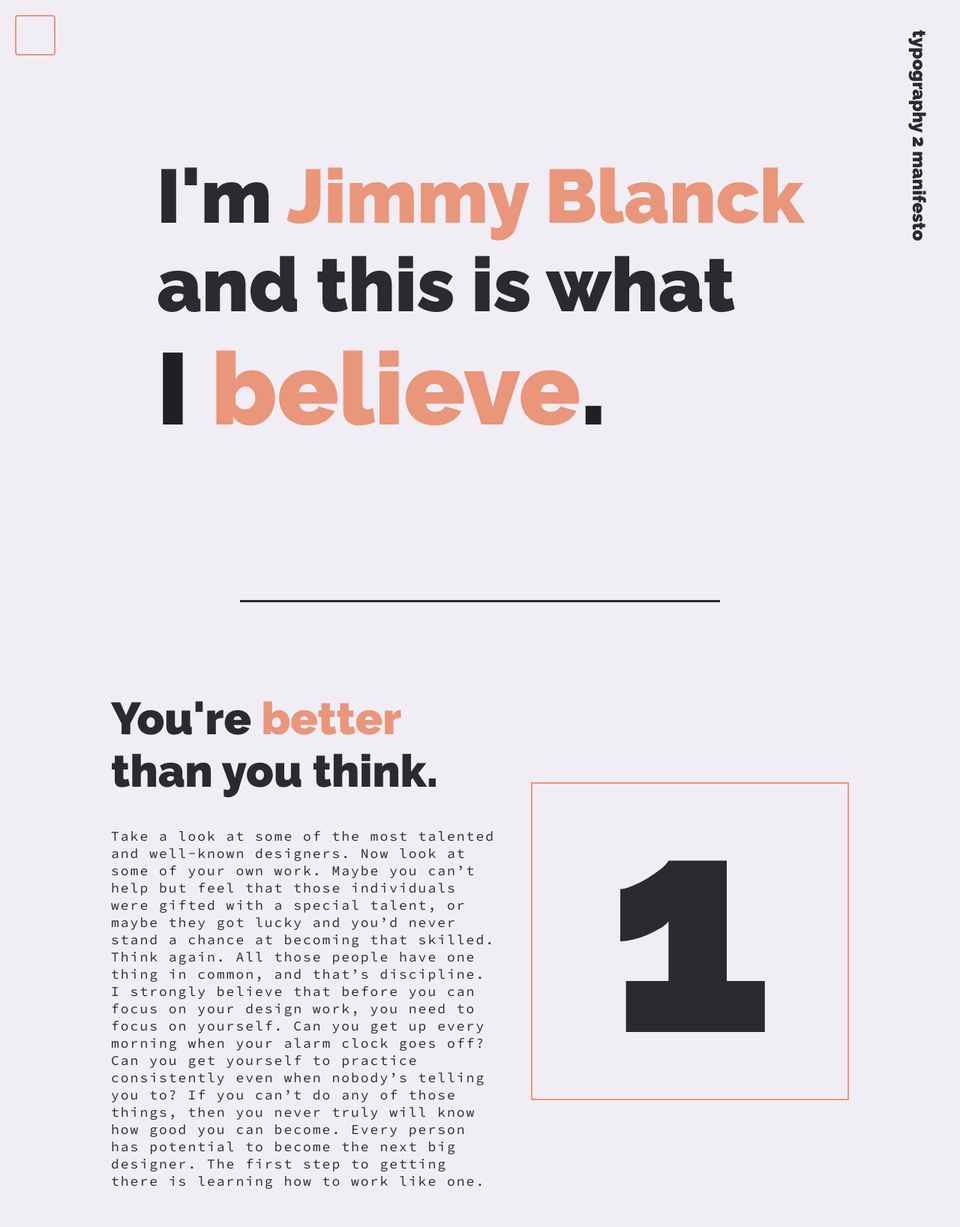
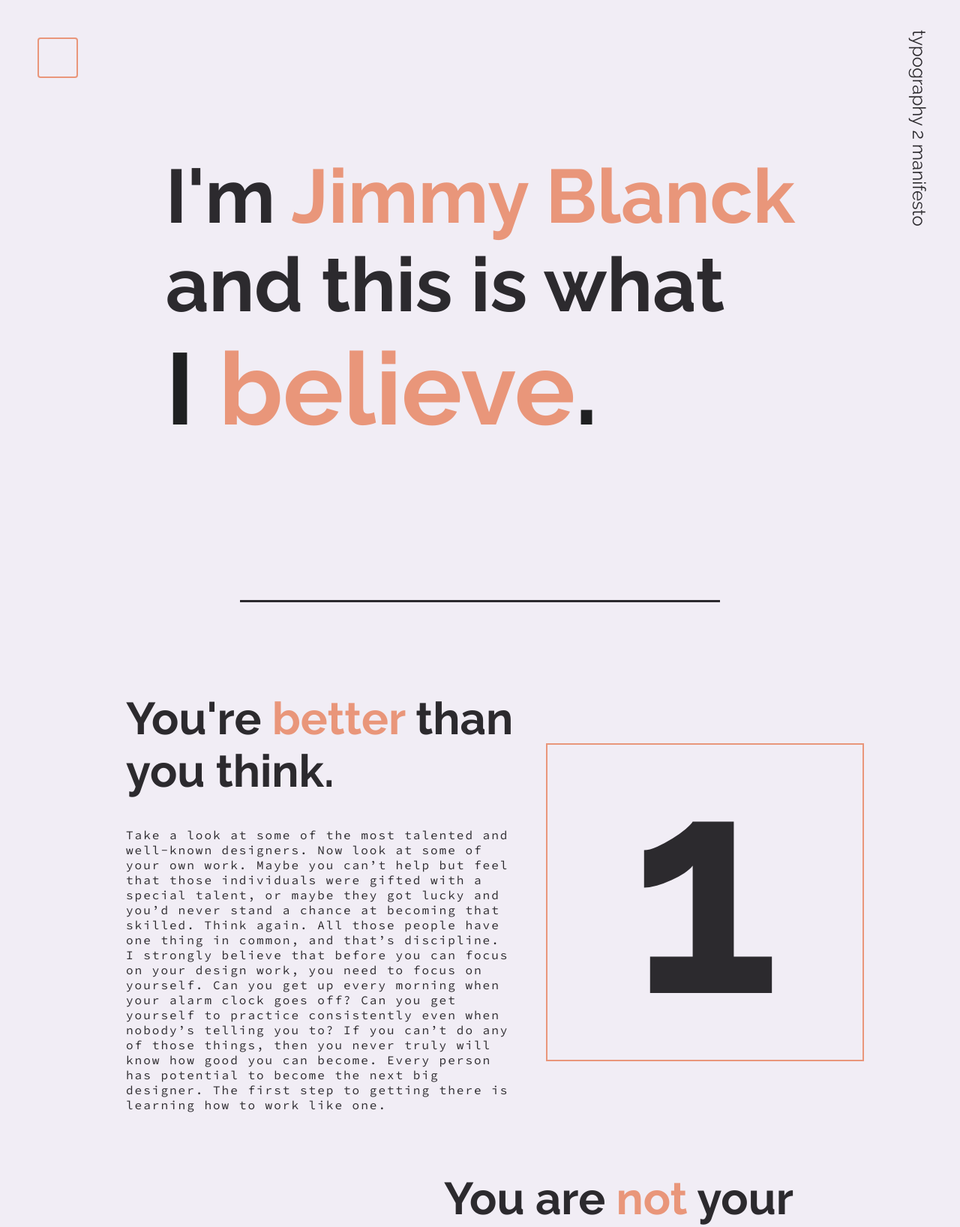
Before and after one commit to coconut-junior/manifesto-site, a plain HTML site: page index.html in a window 1280 px wide. Shown: the top 1636 px of the page at 75% size. Drawn offline with Linux system fonts and the light colour scheme; some icons are missing.

Commit message:
fixed mobile scaling

```diff
--- a/index.html
+++ b/index.html
@@ -5,6 +5,8 @@
 	<link rel="stylesheet" type="text/css" href="style.css">
 	<link href="https://fonts.googleapis.com/css2?family=Source+Code+Pro&display=swap" rel="stylesheet">
 	<link href="https://fonts.googleapis.com/css2?family=Raleway:wght@900&display=swap" rel="stylesheet">
+	<link href="https://fonts.googleapis.com/css2?family=Raleway&display=swap" rel="stylesheet">
+	<link href="https://fonts.googleapis.com/css2?family=Raleway:wght@400;700&display=swap" rel="stylesheet">
 	<link rel="stylesheet" href="https://d1azc1qln24ryf.cloudfront.net/114779/Socicon/style-cf.css?u8vidh">
 </head>
 <body>
@@ -35,7 +37,7 @@
 
 			</h3>
 		</div>
-		<div class = "banner" style = "flex-direction: row-reverse;">
+		<div class = "banner" style = "flex-direction: row-reverse; margin-bottom: 80px;">
 			<h1 style = "line-height: 250px;">3</h1>
 			<h3>Design is not <span class = "emphasis">everything<span>.
 				<div class = "info-block">
@@ -46,14 +48,6 @@
 
 		<div class = "cursor"></div>
 	</div>
-
-	<script>
-		const cursor = document.querySelector('.cursor');
-
-		document.addEventListener('mousemove', e => {
-			cursor.setAttribute("style", "top: " + (e.pageY - 40) + "px;" + "left: " + (e.pageX - 40) + "px;")
-		})
-	</script>
-
+	<script type="text/javascript" src = "scripts/cursor-anim.js"></script>
 </body>
 </html>
--- /dev/null
+++ b/scripts/cursor-anim.js
@@ -0,0 +1,5 @@
+const cursor = document.querySelector('.cursor');
+
+document.addEventListener('mousemove', e => {
+	cursor.setAttribute("style", "top: " + (e.pageY - 40) + "px;" + "left: " + (e.pageX - 40) + "px;")
+})
--- a/style.css
+++ b/style.css
@@ -236,8 +236,11 @@ a {
 }
 
 @media (min-width: 320px) {
+	.feature {
+		flex-direction: row;
+	}
 	h2 {
-		transform: scale(0.6);
+		transform: scale(0.5);
 	}
 	h1 {
 		transform: scale(0.8);
@@ -246,8 +249,23 @@ a {
 	h3 {
 		padding: 40px;
 	}
+	.vert-text {
+		font-size: 32px;
+	}
+	.info-block {
+		font-size: 16px;
+	}
+	.smlink {
+		font-size: 32px;
+		left: 50px;
+		top: 50px;
+	}
 	.banner {
 		flex-wrap: wrap;
+		padding: 0px;
+	}
+	.cursor {
+		opacity: 0%;
 	}
 }
 
@@ -261,8 +279,19 @@ a {
 	h3 {
 		padding: 40px;
 	}
+	.vert-text {
+		font-size: 32px;
+	}
 	.banner {
 		flex-wrap: wrap;
+	}
+	.smlink {
+		font-size: 18px;
+		left: 50px;
+		top: 50px;
+	}
+	.cursor {
+		opacity: 100%;
 	}
 }
 
@@ -276,7 +305,13 @@ a {
 	h3 {
 		padding: 40px;
 	}
+	.vert-text {
+		font-size: 24px;
+	}
 	.banner {
 		flex-wrap: nowrap;
 	}
+	.cursor {
+		opacity: 100%;
+	}
 }
```
